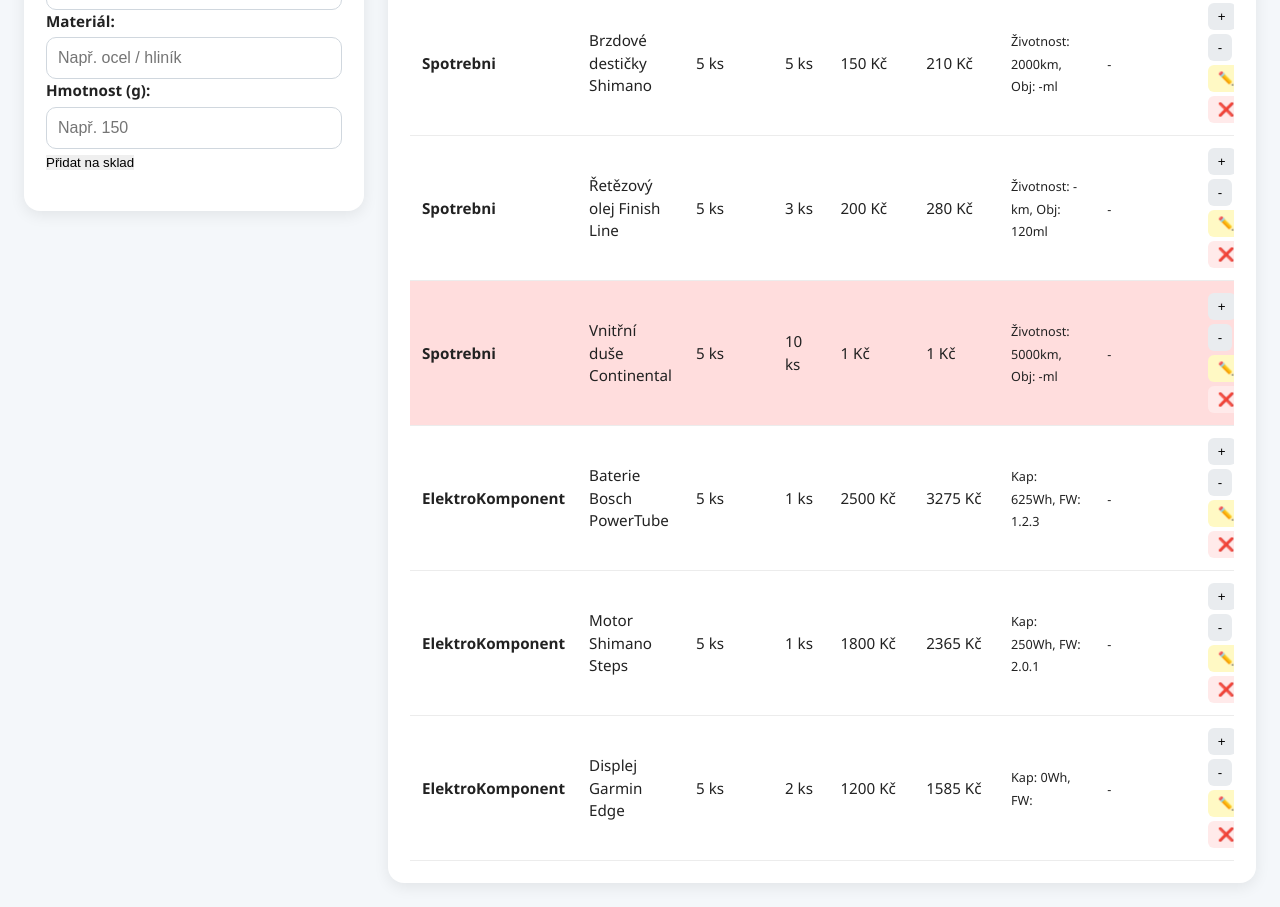
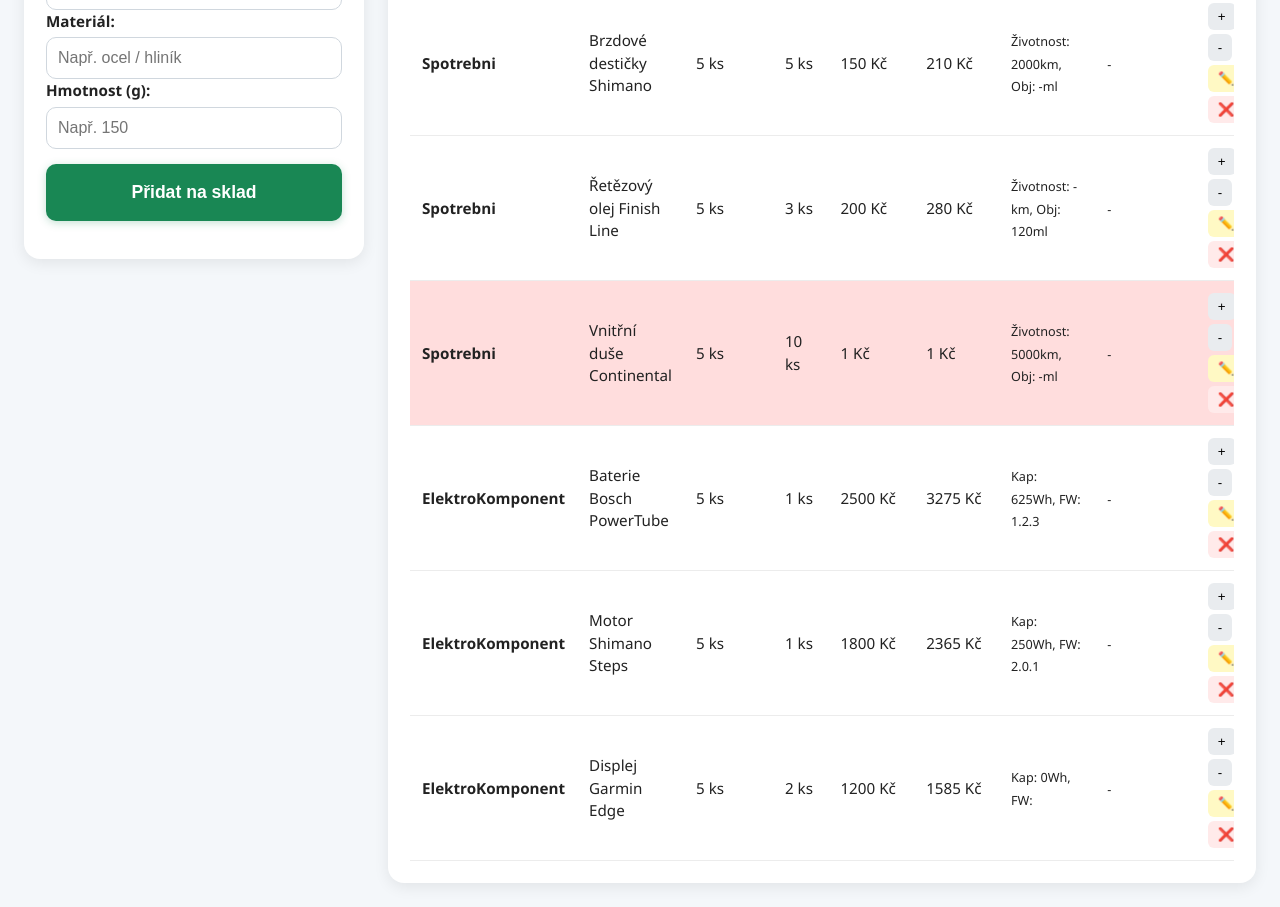
Before and after one commit to kamenoos/zaverecny_prjkt_cykloservis, a plain HTML site: page index.html in a window 1280 px wide. Shown: the part 783-1690 px from the top of the page. Drawn offline with Linux system fonts and the light colour scheme.

Commit message:
Osmy commit, pridana tech. dokumentace

```diff
--- a/style.css
+++ b/style.css
@@ -30,8 +30,8 @@ input:focus, select:focus { outline: none; border-color: #0d6efd; box-shadow: 0
 
 /* hlavni tlacitka pod formularem a export */
 button { cursor: pointer; border: none; transition: 0.2s; }
-.btn-odeslat { width: 100%; padding: 12px; background: #198754; color: white; font-weight: bold; margin-top: 10px; border-radius: 10px; }
-#btn-odeslat:hover { background: #157347; }
+#btn-odeslat { width: 100%; padding: 18px 24px; background: #198754; color: white; font-weight: bold; margin-top: 15px; border-radius: 10px; font-size: 1.1rem; box-shadow: 0 2px 8px rgba(25, 135, 84, 0.25); }
+#btn-odeslat:hover { background: #157347; transform: translateY(-2px); box-shadow: 0 4px 12px rgba(25, 135, 84, 0.35); }
 .btn-export { width: 100%; padding: 12px; background: #0d6efd; color: white; font-weight: 600; border-radius: 10px; }
 .btn-export:hover { background: #0b5ed7; }
 
```
Also changed, not shown: 1 other file.
